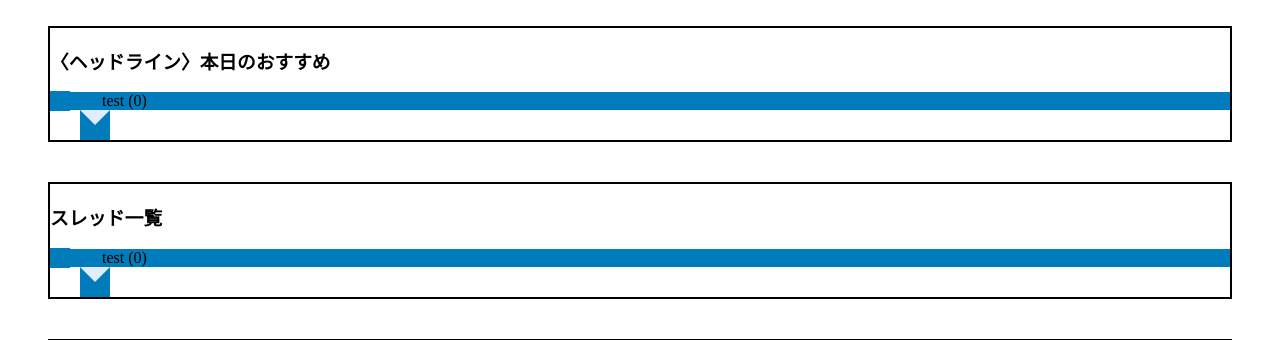
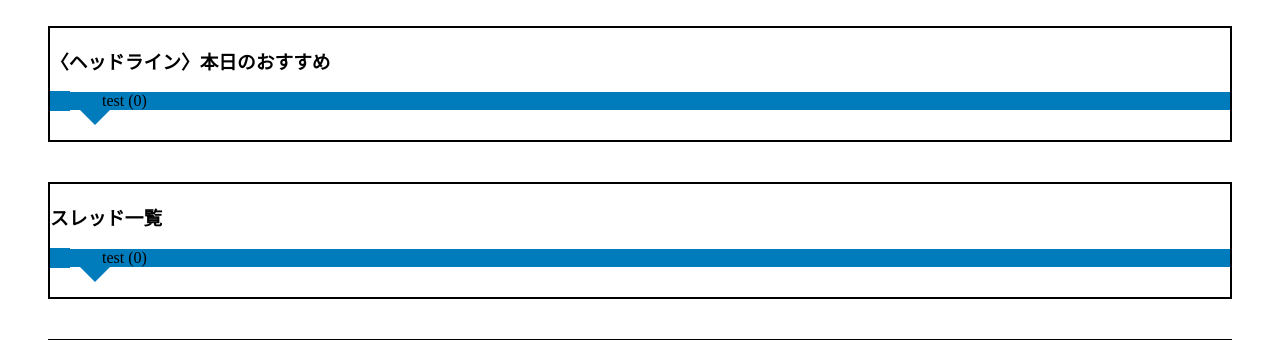
Before and after one commit to ElegantPencil47/bbs, a Flask app: page / in a window 1280 px wide. Shown: the part 722-1062 px from the top of the page. Run offline with Flask 3, Linux system fonts and the light colour scheme; data comes from the database, SQL or seed files in the repository; data that the repository does not hold is empty.

Commit message:
Add files via upload

```diff
--- a/templates/index.html
+++ b/templates/index.html
@@ -188,7 +188,6 @@ text-align: center;
 body.theme-s a {
   font-weight: bold;
   text-decoration: none;
-  background: black;
   color:white;
   padding:10px 20px;
   margin: 30px;
@@ -234,11 +233,10 @@ position: absolute;
   top: 100%;
   left: 30px;
   border: 15px solid transparent;
-  border-top: 15px solid #e0edff;
+  border-top: 15px solid #007bbb;
   width: 0;
   height: 0;
 z-index: 1; /* 他の要素より前面に表示 */
-background: #007bbb;
 }
 .theme-i .thread-item::before {
   background-image: url("/static/yaju.png");
```
